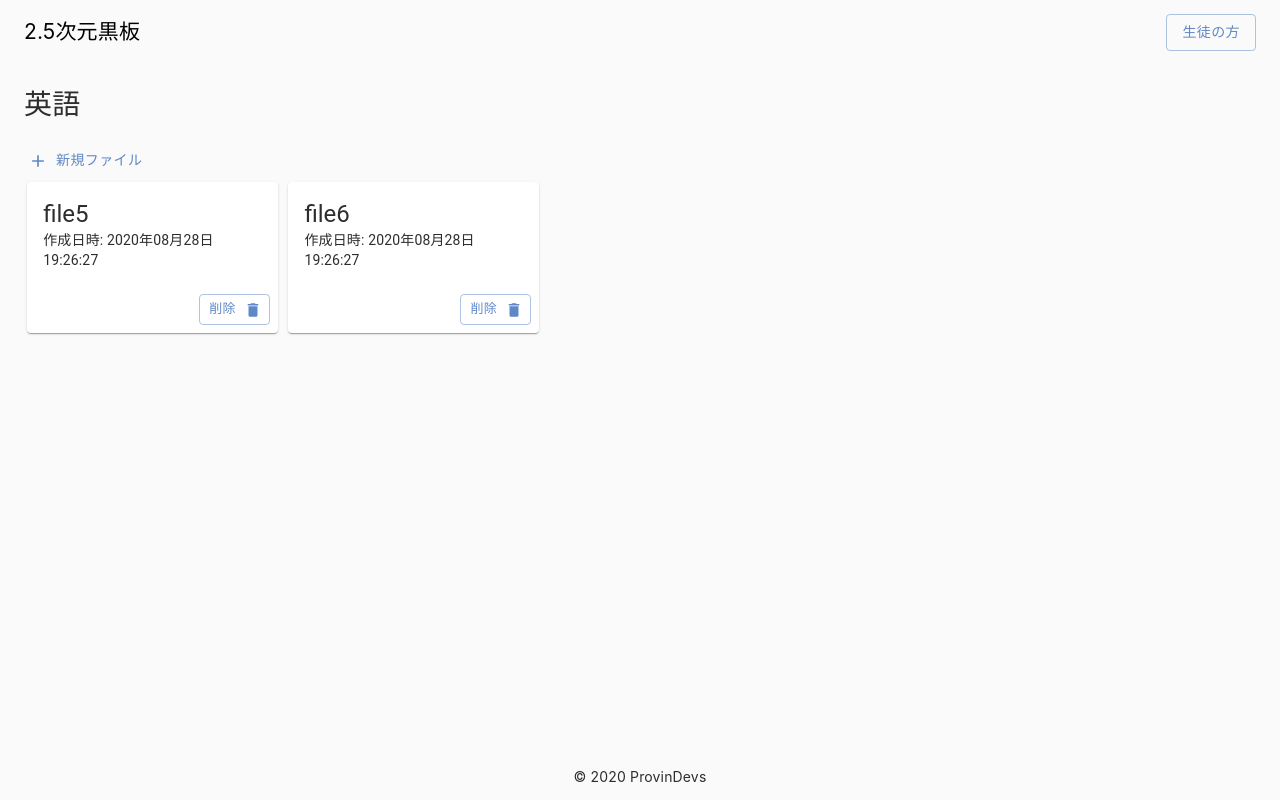
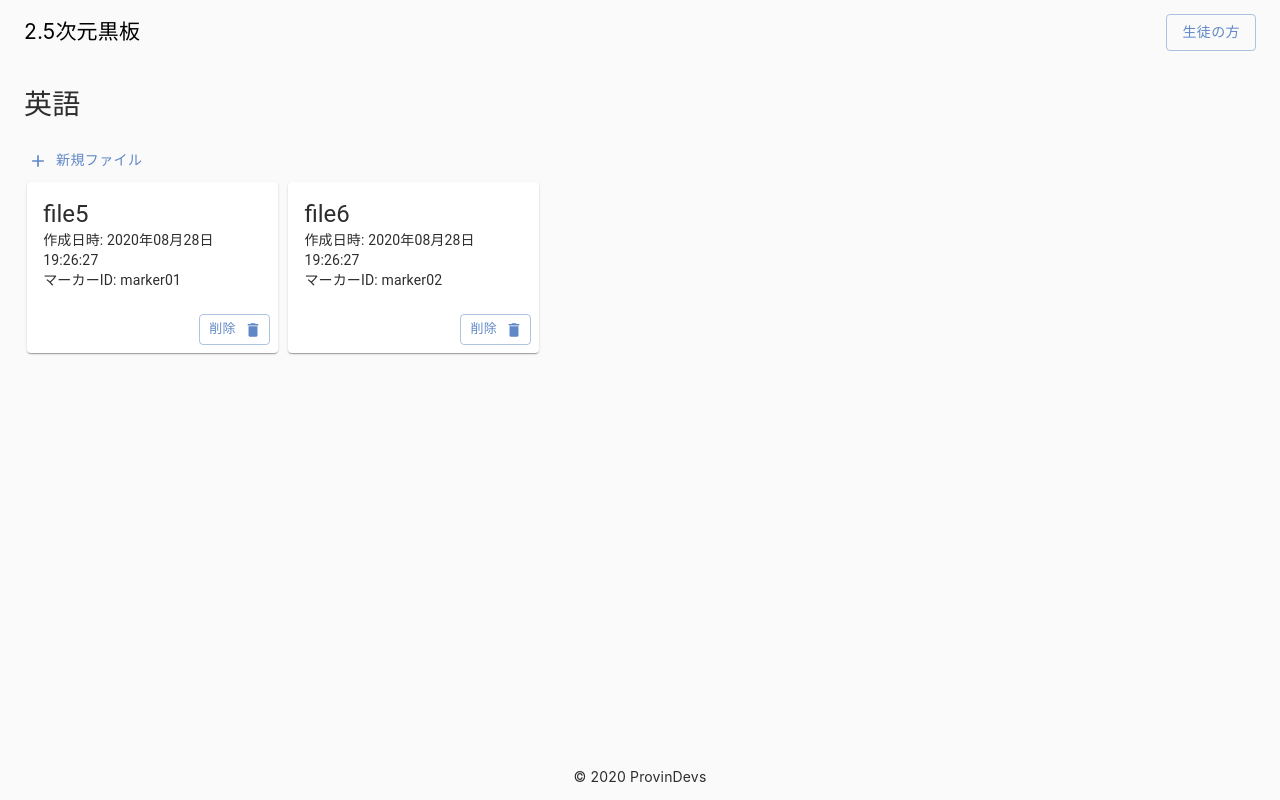
Before and after one commit to ProvinDevs/2020vol1-frontend, a React app: page /teacher/class/thisIsEigo in a window 1280 px wide. Built offline with nearby package versions, Linux system fonts and the light colour scheme; a web font is replaced by a local one.

Commit message:
[Add]OMOCHA KOWARERU

```diff
--- a/src/pages/ClassEditPage/fileCard.tsx
+++ b/src/pages/ClassEditPage/fileCard.tsx
@@ -7,12 +7,14 @@ import {
   Button,
   CircularProgress,
   GridListTile,
+  CardMedia,
 } from "@material-ui/core";
 import { File } from "../../api";
 import { Delete } from "@material-ui/icons";
 
 import { FileName, FileNameProps } from "../../components/common/FileName";
 import styles from "../../scss/pages/classEditPage/classList.scss";
+import { getMarkerImageUrl } from "../../markers";
 
 interface Props {
   mode: "Processing" | "Disabled" | "Clickable";
@@ -53,6 +55,8 @@ const FileCard: FC<Props> = (props: Props) => {
   const fileName = props.file.resourceInfo.fileName;
   const fileNameP: FileNameProps = { maxLength: 6, name: fileName };
   const Title = FileName(fileNameP);
+  const markerID = props.file.markerID;
+  const markerSrc = getMarkerImageUrl(props.file);
 
   return (
     <GridListTile className={styles.tile}>
@@ -64,6 +68,10 @@ const FileCard: FC<Props> = (props: Props) => {
           <Typography variant="body2" component="p">
             作成日時: {date}
           </Typography>
+          <Typography variant="body2" component="p">
+            マーカーID: {markerID}
+          </Typography>
+          <CardMedia image={markerSrc} title={markerID} className={styles.media} />
         </CardContent>
         {buttonElm}
       </Card>
```
